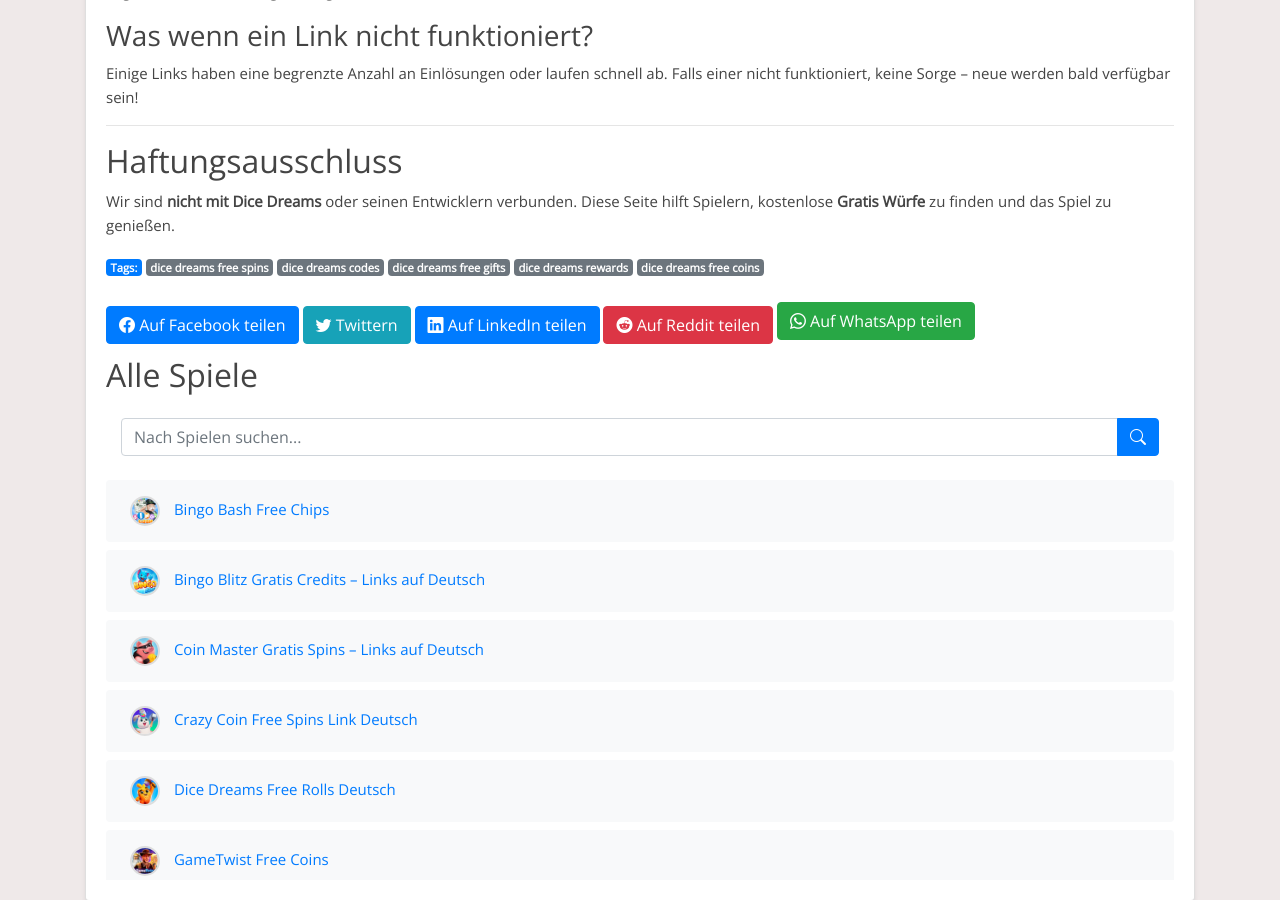
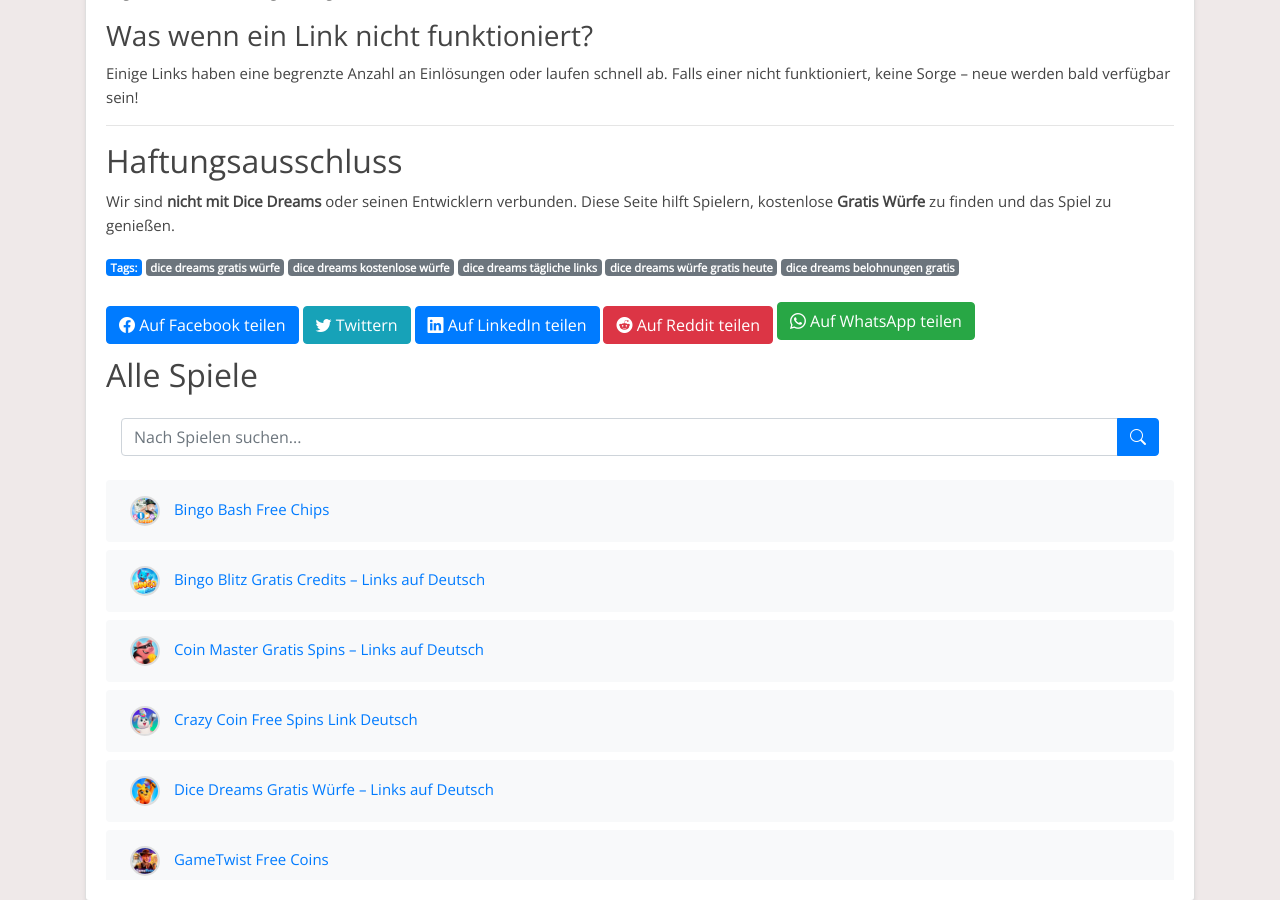
Before and after one commit to Prollad99/bs-de, a Jekyll site: the page built from _posts/2025-01-18-dice-dreams.md, in a window 1280 px wide and 900 px high, scrolled down 8501 px. Built offline with Jekyll 4.4.1, drawn with Linux system fonts in a browser that asks for light colours; some of the changed text lies outside the part shown.

Commit message:
Update 2025-01-18-dice-dreams.md

```diff
--- a/_posts/2025-01-18-dice-dreams.md
+++ b/_posts/2025-01-18-dice-dreams.md
@@ -1,15 +1,22 @@
 ---
 layout: post
-title: "Dice Dreams Free Rolls Deutsch"
-date: 2025-01-18
+title: "Dice Dreams Gratis Würfe – Links auf Deutsch"
+description: "Sichere dir täglich kostenlose Dice Dreams Würfe! Neue Gratis-Links für deutsche Spieler – 100% sicher und aktuell."
+date: 2025-03-14
 author: "BonusCollector"
-permalink: /dice-dreams-free-rolls/
+permalink: /dice-dreams-gratis-wuerfe/
+redirect_from: /dice-dreams-free-rolls/
 image: /assets/images/dice-dreams.webp
+alt: "Dice Dreams Gratis Würfe Belohnung"
 include_file: dice-dreams.html
 manifest: /manifests/dice-dreams.json
-tags: [dice dreams free spins, dice dreams codes, dice dreams free gifts, dice dreams rewards, dice dreams free coins]
+tags:
+  - "dice dreams gratis würfe"
+  - "dice dreams kostenlose würfe"
+  - "dice dreams tägliche links"
+  - "dice dreams würfe gratis heute"
+  - "dice dreams belohnungen gratis"
 ---
-
 {% include dice-dreams_post.html %}
 
 {% include dice-dreams.html %}
```
